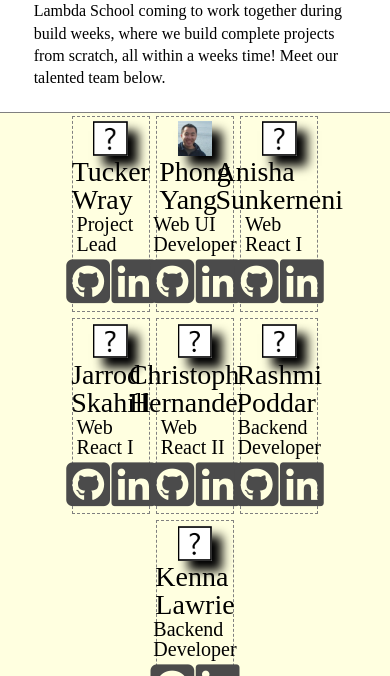
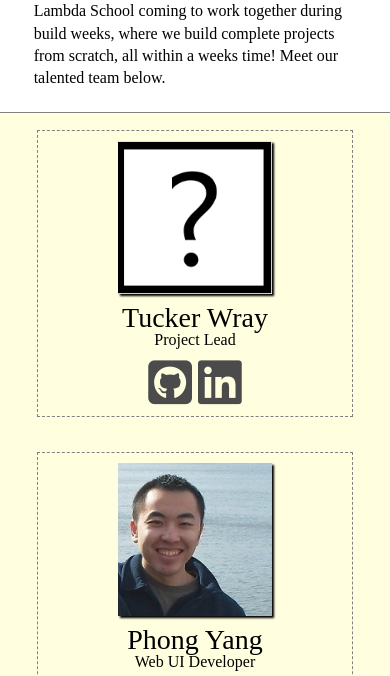
Before and after one commit to Build-Week-PotluckPlanner/Build-Week-PotluckPlanner.github.io, a plain HTML site: page about.html in a window 390 px wide. Shown: the part 404-1080 px from the top of the page. Drawn offline with Linux system fonts and the light colour scheme.

Commit message:
added responsive design to about page. added github links

```diff
--- a/about.html
+++ b/about.html
@@ -52,19 +52,19 @@
         </header>
 
         <section class="contentContainer">
-            <section class="contentSection">
+            <section class="contentSectionAbout">
                 <section class="theTeam">
 
                     <section class="teamMember">
                         <section class="memberInfoContainer">
-                            <img src="/img/unknownPerson.png">
+                            <img src="/img/unknownPerson.png" alt="picture of Tucker">
                             <section class="memberInfoDetails">
                                 <h3>Tucker Wray</h3>
-                                <h5>Project Lead</h5>
+                                <h6>Project Lead</h6>
                             </section>
                         </section>
                         <nav class="teamLinksSection">
-                            <a href="https://github.com/" target="_blank"
+                            <a href="https://github.com/jtwray" target="_blank"
                                 class="fab fa-github-square fa-5x"><span class="label">Github</span></a>
                             <a href="https://www.linkedin.com/in/" target="_blank"
                                 class="fab fa-linkedin fa-5x"><span class="label">LinkedIn</span></a>
@@ -73,10 +73,10 @@
 
                     <section class="teamMember">
                         <section class="memberInfoContainer">
-                            <img src="/img/phong.jpg">
+                            <img src="/img/phong.jpg" alt="picture of Phong">
                             <section class="memberInfoDetails">
                                 <h3>Phong Yang</h3>
-                                <h5>Web UI Developer</h5>
+                                <h6>Web UI Developer</h6>
                             </section>
                         </section>
                         <nav class="teamLinksSection">
@@ -89,14 +89,14 @@
 
                     <section class="teamMember">
                         <section class="memberInfoContainer">
-                            <img src="/img/unknownPerson.png">
+                            <img src="/img/unknownPerson.png" alt="picture of Anisha">
                             <section class="memberInfoDetails">
                                 <h3>Anisha Sunkerneni</h3>
-                                <h5>Web React I</h5>
+                                <h6>Web React I Developer</h6>
                             </section>
                         </section>
                         <nav class="teamLinksSection">
-                            <a href="https://github.com/" target="_blank"
+                            <a href="https://github.com/ars394" target="_blank"
                                 class="fab fa-github-square fa-5x"><span class="label">Github</span></a>
                             <a href="https://www.linkedin.com/in/" target="_blank"
                                 class="fab fa-linkedin fa-5x"><span class="label">LinkedIn</span></a>
@@ -105,14 +105,14 @@
 
                     <section class="teamMember">
                         <section class="memberInfoContainer">
-                            <img src="/img/unknownPerson.png">
+                            <img src="/img/unknownPerson.png" alt="picture of Jarrod">
                             <section class="memberInfoDetails">
                                 <h3>Jarrod Skahill</h3>
-                                <h5>Web React I</h5>
+                                <h6>Web React I Developer</h6>
                             </section>
                         </section>
                         <nav class="teamLinksSection">
-                            <a href="https://github.com/" target="_blank"
+                            <a href="https://github.com/jarrod847" target="_blank"
                                 class="fab fa-github-square fa-5x"><span class="label">Github</span></a>
                             <a href="https://www.linkedin.com/in/" target="_blank"
                                 class="fab fa-linkedin fa-5x"><span class="label">LinkedIn</span></a>
@@ -121,14 +121,14 @@
 
                     <section class="teamMember">
                         <section class="memberInfoContainer">
-                            <img src="/img/unknownPerson.png">
+                            <img src="/img/unknownPerson.png" alt="picture of Christopher">
                             <section class="memberInfoDetails">
                                 <h3>Christopher Hernandez</h3>
-                                <h5>Web React II</h5>
+                                <h6>Web React II Developer</h6>
                             </section>
                         </section>
                         <nav class="teamLinksSection">
-                            <a href="https://github.com/" target="_blank"
+                            <a href="https://github.com/ChristopherHernandezW22" target="_blank"
                                 class="fab fa-github-square fa-5x"><span class="label">Github</span></a>
                             <a href="https://www.linkedin.com/in/" target="_blank"
                                 class="fab fa-linkedin fa-5x"><span class="label">LinkedIn</span></a>
@@ -137,14 +137,14 @@
 
                     <section class="teamMember">
                         <section class="memberInfoContainer">
-                            <img src="/img/unknownPerson.png">
+                            <img src="/img/unknownPerson.png" alt="picture of Rashmi">
                             <section class="memberInfoDetails">
                                 <h3>Rashmi Poddar</h3>
-                                <h5>Backend Developer</h5>
+                                <h6>Backend Developer Developer</h6>
                             </section>
                         </section>
                         <nav class="teamLinksSection">
-                            <a href="https://github.com/" target="_blank"
+                            <a href="https://github.com/rashmipoddar" target="_blank"
                                 class="fab fa-github-square fa-5x"><span class="label">Github</span></a>
                             <a href="https://www.linkedin.com/in/" target="_blank"
                                 class="fab fa-linkedin fa-5x"><span class="label">LinkedIn</span></a>
@@ -153,14 +153,14 @@
 
                     <section class="teamMember">
                         <section class="memberInfoContainer">
-                            <img src="/img/unknownPerson.png">
+                            <img src="/img/unknownPerson.png" alt="picture of Kenna">
                             <section class="memberInfoDetails">
                                 <h3>Kenna Lawrie</h3>
-                                <h5>Backend Developer</h5>
+                                <h6>Backend Developer Developer</h6>
                             </section>
                         </section>
                         <nav class="teamLinksSection">
-                            <a href="https://github.com/" target="_blank"
+                            <a href="https://github.com/kastair" target="_blank"
                                 class="fab fa-github-square fa-5x"><span class="label">Github</span></a>
                             <a href="https://www.linkedin.com/in/" target="_blank"
                                 class="fab fa-linkedin fa-5x"><span class="label">LinkedIn</span></a>
--- a/less/about.less
+++ b/less/about.less
@@ -1,22 +1,17 @@
 .contentContainer{
-    .flexCenter();
-    width: 100%;
-    flex-direction: column;
-    background: @themeColor1;
-    border-top: solid gray 1px;
-    border-bottom: solid gray 1px;
-    .contentSection{
+    .contentSectionAbout{
         .flexCenter();
         flex-direction: row;
-        width: 80%;
+        width: 90%;
         .theTeam{
             .flexCenter();
+            justify-content: space-evenly;
             width: 100%;
             flex-direction: row;
             flex-wrap: wrap;
             .teamMember{
                 .pad();
-                width: 25%;
+                width: 30%;
                 border: dashed 1px gray;
                 background-color: @themeColor1;
                 margin: 1%;
@@ -26,16 +21,25 @@
                     .flexCenter();
                     flex-direction: column;
                     img{
-                    width: 50%;
-                    box-shadow: 10px 10px 10px black;
-                    margin: 2%;
-                    background-color: white;
+                        width: 50%;
+                        box-shadow: 8px 8px 8px black;
+                        margin: 2%;
+                        background-color: white;
+                        @media @tablet2{
+                            box-shadow: 5px 5px 5px black;
+                        }
+                        @media @mobile2{
+                            box-shadow: 2px 2px 2px black;
+                        }
                     }
                     .memberInfoDetails {
                         .flexCenter();
                         width: 100%;
                         .pad();
                         flex-direction: column;
+                        *{
+                            text-align: center;
+                        }
                     }
 
                 }
@@ -61,6 +65,13 @@
                     }
 
                 }
+                @media @tablet2{
+                    width: 45%;
+                }
+                @media @mobile2{
+                    width: 90%;
+                    margin: 5% 0;
+                }
 
             }//end teamMember
         }
```
Also changed, not shown: css/index.css.
